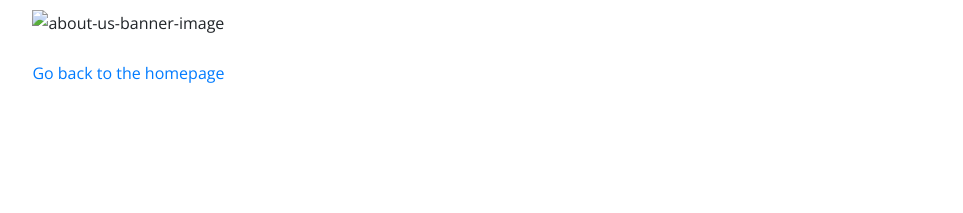
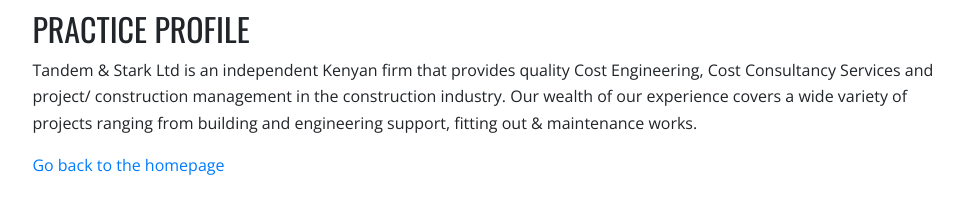
Before and after one commit to HackathonGranularit/Hackathon001, a Gatsby site in the folder src/: page /About in a window 1280 px wide. Shown: the part 113-326 px from the top of the page, without its empty margins (145-1108 px from the left). Built offline with nearby package versions, Linux system fonts and the light colour scheme; Gatsby itself is replaced by a stand-in of ours.

Commit message:
TeamA first commit

```diff
--- a/src/src/components/aboutus.css
+++ b/src/src/components/aboutus.css
@@ -1,3 +1,6 @@
-.aboutus-banner{
-    background-image: url(gatsby-astronaut.png);
+.about{
+    background-image: url(../images/gatsby-astronaut.png);
+    /* background-color: black; */
+    height: 200px;
+    width: 100%;
 }
--- a/src/src/components/banner.js
+++ b/src/src/components/banner.js
@@ -2,7 +2,7 @@ import React from "react"
 import styles from './banner.module.css'
 import Layout from "./layout"
 import {Link} from "gatsby"
-import ScrollAnimation from 'react-animate-on-scroll'
+
 
 export default () => (
 
--- a/src/src/components/navigationModule.js
+++ b/src/src/components/navigationModule.js
@@ -16,7 +16,7 @@ export default() => (
                         <Link title="Home" aria-label="Home" to="/">Home</Link>
                     </li>
                     <li>
-                        <Link title="About" aria-label="About" to="/About">About</Link>
+                        <Link title="About" aria-label="About" to="/about">About</Link>
                     </li>
                     <li>
                         <Link title="Services" aria-label="Services" to="">Services</Link>
--- a/src/src/pages/About.js
+++ b/src/src/pages/About.js
@@ -1,20 +1,30 @@
 import React from "react"
 import { Link } from "gatsby"
+import styles from "../components/aboutus.css"
 import Layout from "../components/layout"
-import  "../components/aboutus"
 import SEO from "../components/seo"
 
-const SecondPage = () => (
+const AboutUs = () => (
   <Layout>
-    <SEO title="Page two" />
-    <div className="about-us-banner">
-      <div className="aboutus-banner">
-        <img src="" alt="about-us-banner-image"/>
+    <SEO title="About Us" />
+
+      <div className={styles.about}>
+        <h2>
+        PRACTICE PROFILE
+        </h2>
+        <p>
+        Tandem & Stark Ltd is an independent Kenyan firm that provides quality Cost Engineering, Cost
+Consultancy Services and project/ construction management in the construction industry. Our wealth
+of our experience covers a wide variety of projects ranging from building and engineering support,
+fitting out & maintenance works.
+        </p>
 
       </div>
-    </div>
+
     <Link to="/">Go back to the homepage</Link>
+
+
   </Layout>
 )
 
-export default SecondPage
+export default AboutUs
```
Also changed, not shown: src/src/pages/page-2.js (deleted, +0 -16 lines).
